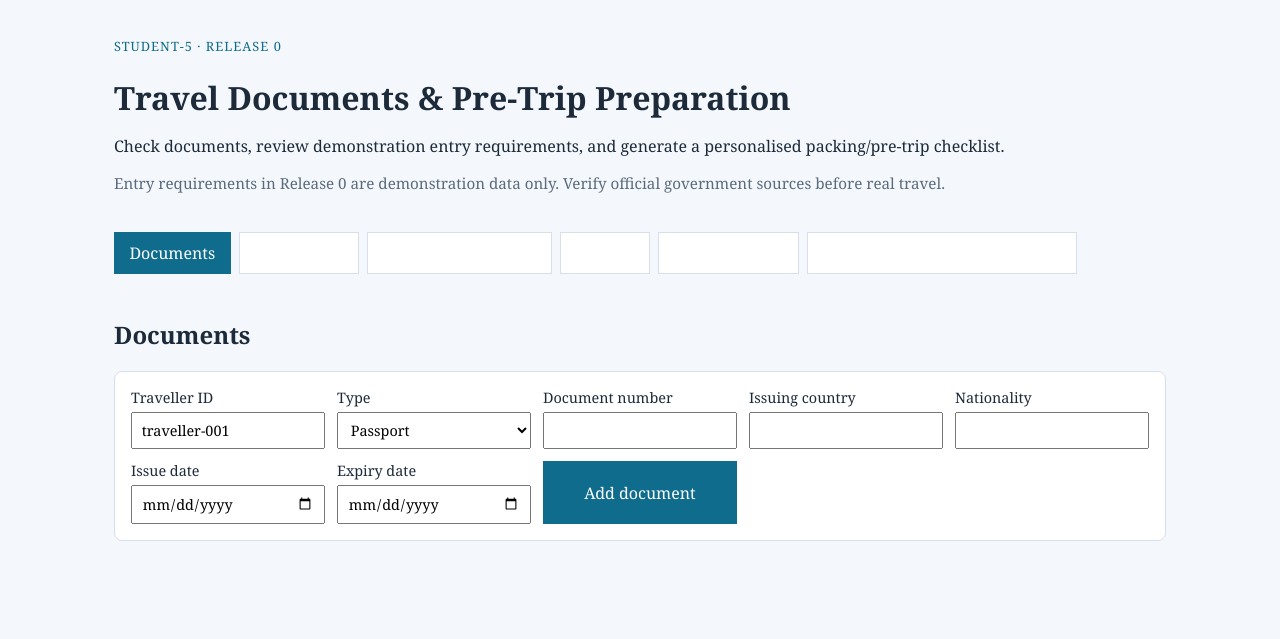
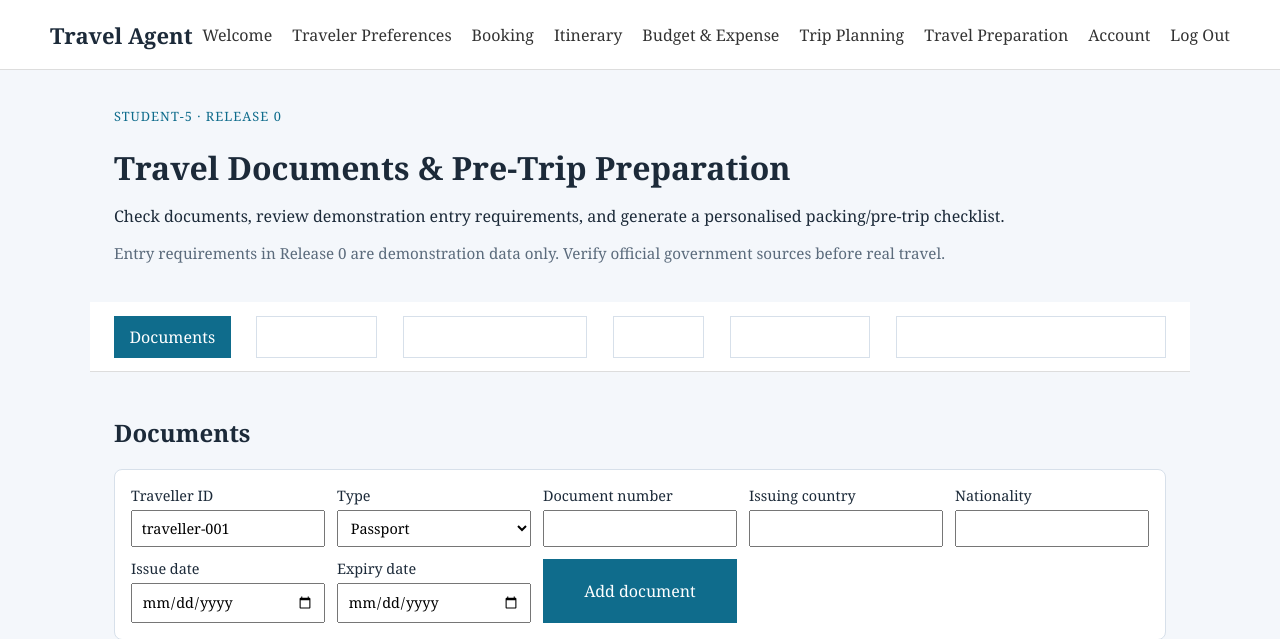
Before and after one commit to meganYhsu/ASD-02-travel-agent, a Flask app: template student-5/frontend/templates/dashboard.html in a window 1280 px wide. Shown: the top 639 px of the page. Run offline with Flask 3, Linux system fonts and the light colour scheme; the template is opened without the code that fills it, so the values that code supplies are empty; some libraries are stand-ins or nearby versions.

Commit message:
Integration feature 5

```diff
--- a/docker-compose.yml
+++ b/docker-compose.yml
@@ -28,6 +28,7 @@ services:
     depends_on:
       - shared-app
       - student3-frontend
+      - student5-frontend
 
     networks:
       - travel-net
--- a/shared/frontend/css/style.css
+++ b/shared/frontend/css/style.css
@@ -162,7 +162,7 @@ select {
 /* Management Pages */
 
 .management-page {
-    max-width: 600px;
+    max-width: 800px;
     margin: 0 auto;
     padding: 40px 20px;
 }
--- a/shared/frontend/welcome.html
+++ b/shared/frontend/welcome.html
@@ -30,7 +30,7 @@
 
             <a href="/trip-planning">Trip Planning</a>
 
-            <a href="/travel-preparation">Travel Preparation</a>
+            <a href="/pre-trip">Travel Preparation</a>
 
             <a href="/account">Account</a>
 
@@ -58,9 +58,7 @@
                 and manage your journey.
             </p>
 
-            <a class="primary-button" href="/trip-planning">
-                Start Planning
-            </a>
+
 
         </div>
 
--- a/student-3/frontend/templates/booking.html
+++ b/student-3/frontend/templates/booking.html
@@ -30,7 +30,7 @@
 
             <a href="/trip-planning">Trip Planning</a>
 
-            <a href="/travel-preparation">Travel Preparation</a>
+            <a href="/pre-trip">Travel Preparation</a>
 
             <a href="/account">Account</a>
 
--- a/student-3/frontend/templates/itinerary.html
+++ b/student-3/frontend/templates/itinerary.html
@@ -29,7 +29,7 @@
 
             <a href="/trip-planning">Trip Planning</a>
 
-            <a href="/travel-preparation">Travel Preparation</a>
+            <a href="/pre-trip">Travel Preparation</a>
 
             <a href="/account">Account</a>
 
--- a/student-5/frontend/static/styles.css
+++ b/student-5/frontend/static/styles.css
@@ -10,57 +10,212 @@
     --warn: #9a6700;
     --ok: #0f6a46;
 }
-* { box-sizing: border-box; }
+
+* {
+    box-sizing: border-box;
+}
+
 body {
     margin: 0;
     font-family: Georgia, "Times New Roman", serif;
     background: var(--bg);
     color: var(--ink);
 }
-.hero, main { max-width: 1100px; margin: 0 auto; padding: 1.5rem; }
-.hero h1 { margin-bottom: 0.4rem; }
-.eyebrow { letter-spacing: 0.08em; text-transform: uppercase; color: var(--accent); font-size: 0.8rem; }
-.disclaimer, .empty { color: var(--muted); font-size: 0.95rem; }
-.tabs { display: flex; flex-wrap: wrap; gap: 0.5rem; max-width: 1100px; margin: 0 auto; padding: 0 1.5rem; }
+
+.hero,
+main {
+    max-width: 1100px;
+    margin: 0 auto;
+    padding: 1.5rem;
+}
+
+.hero h1 {
+    margin-bottom: 0.4rem;
+}
+
+.eyebrow {
+    letter-spacing: 0.08em;
+    text-transform: uppercase;
+    color: var(--accent);
+    font-size: 0.8rem;
+}
+
+.disclaimer,
+.empty {
+    color: var(--muted);
+    font-size: 0.95rem;
+}
+
+.tabs {
+    display: flex;
+    flex-wrap: wrap;
+    gap: 0.5rem;
+    max-width: 1100px;
+    margin: 0 auto;
+    padding: 0 1.5rem;
+}
+
 .tab {
     border: 1px solid var(--line);
     background: #fff;
     padding: 0.55rem 0.9rem;
     cursor: pointer;
 }
-.tab.active { background: var(--accent); color: #fff; border-color: var(--accent); }
-.panel { display: none; }
-.panel.active { display: block; }
-.card, table, form.grid {
+
+.tab.active {
+    background: var(--accent);
+    color: #fff;
+    border-color: var(--accent);
+}
+
+.panel {
+    display: none;
+}
+
+.panel.active {
+    display: block;
+}
+
+.card,
+table,
+form.grid {
     background: var(--card);
     border: 1px solid var(--line);
     border-radius: 8px;
 }
-.card { padding: 1rem; margin: 1rem 0; }
-.grid { display: grid; grid-template-columns: repeat(auto-fit, minmax(180px, 1fr)); gap: 0.75rem; padding: 1rem; }
-label { display: flex; flex-direction: column; gap: 0.3rem; font-size: 0.9rem; }
-input, select, button {
+
+.card {
+    padding: 1rem;
+    margin: 1rem 0;
+}
+
+.grid {
+    display: grid;
+    grid-template-columns: repeat(auto-fit, minmax(180px, 1fr));
+    gap: 0.75rem;
+    padding: 1rem;
+}
+
+label {
+    display: flex;
+    flex-direction: column;
+    gap: 0.3rem;
+    font-size: 0.9rem;
+}
+
+input,
+select,
+button {
     font: inherit;
     padding: 0.45rem 0.55rem;
 }
+
 button {
     background: var(--accent);
     color: #fff;
     border: 0;
     cursor: pointer;
 }
-button:hover { background: var(--accent-dark); }
-table { width: 100%; border-collapse: collapse; margin: 1rem 0; }
-th, td { border-bottom: 1px solid var(--line); padding: 0.5rem; text-align: left; }
-tr.expired { background: #fdecea; }
-tr.expiring { background: #fff6d9; }
-.flash { padding: 0.6rem 0.8rem; border-radius: 6px; }
-.flash.error { background: #fdecea; color: var(--danger); }
-.flash.success { background: #e7f6ee; color: var(--ok); }
-.loading { padding: 0.8rem; color: var(--accent-dark); }
-.htmx-indicator { display: none; }
-.htmx-request.htmx-indicator, .htmx-request .htmx-indicator { display: block; }
-.compliant { border-left: 6px solid var(--ok); }
-.not-compliant { border-left: 6px solid var(--danger); }
-.agentic { display: grid; grid-template-columns: repeat(auto-fit, minmax(220px, 1fr)); gap: 1rem; }
-.inline { display: flex; gap: 0.5rem; flex-wrap: wrap; margin-top: 0.8rem; }
+
+button:hover {
+    background: var(--accent-dark);
+}
+
+table {
+    width: 100%;
+    border-collapse: collapse;
+    margin: 1rem 0;
+}
+
+th,
+td {
+    border-bottom: 1px solid var(--line);
+    padding: 0.5rem;
+    text-align: left;
+}
+
+tr.expired {
+    background: #fdecea;
+}
+
+tr.expiring {
+    background: #fff6d9;
+}
+
+.flash {
+    padding: 0.6rem 0.8rem;
+    border-radius: 6px;
+}
+
+.flash.error {
+    background: #fdecea;
+    color: var(--danger);
+}
+
+.flash.success {
+    background: #e7f6ee;
+    color: var(--ok);
+}
+
+.loading {
+    padding: 0.8rem;
+    color: var(--accent-dark);
+}
+
+.htmx-indicator {
+    display: none;
+}
+
+.htmx-request.htmx-indicator,
+.htmx-request .htmx-indicator {
+    display: block;
+}
+
+.compliant {
+    border-left: 6px solid var(--ok);
+}
+
+.not-compliant {
+    border-left: 6px solid var(--danger);
+}
+
+.agentic {
+    display: grid;
+    grid-template-columns: repeat(auto-fit, minmax(220px, 1fr));
+    gap: 1rem;
+}
+
+.inline {
+    display: flex;
+    gap: 0.5rem;
+    flex-wrap: wrap;
+    margin-top: 0.8rem;
+}
+
+
+
+nav {
+    height: 70px;
+    background: white;
+    border-bottom: 1px solid #ddd;
+    display: flex;
+    align-items: center;
+    justify-content: space-between;
+    padding: 0 50px;
+}
+
+.nav-title {
+    font-size: 22px;
+    font-weight: bold;
+}
+
+.nav-links {
+    display: flex;
+    align-items: center;
+    gap: 20px;
+}
+
+.nav-links a {
+    text-decoration: none;
+    color: #333;
+}
--- a/student-5/frontend/templates/dashboard.html
+++ b/student-5/frontend/templates/dashboard.html
@@ -1,5 +1,6 @@
 <!DOCTYPE html>
 <html lang="en">
+
 <head>
     <meta charset="UTF-8">
     <meta name="viewport" content="width=device-width, initial-scale=1.0">
@@ -7,12 +8,46 @@
     <link rel="stylesheet" href="/static/styles.css">
     <script src="https://unpkg.com/htmx.org@1.9.12"></script>
 </head>
+
 <body>
+    <nav>
+
+        <div class="nav-title">
+            Travel Agent
+        </div>
+
+        <div class="nav-links">
+
+            <a href="/welcome">Welcome</a>
+
+            <a href="/traveler-preferences">Traveler Preferences</a>
+
+            <a href="/booking">Booking</a>
+            <a href="/itinerary">Itinerary</a>
+
+
+            <a href="/budget">Budget & Expense</a>
+
+            <a href="/trip-planning">Trip Planning</a>
+
+            <a href="/pre-trip"> Travel Preparation</a>
+
+            <a href="/account">Account</a>
+
+            <a href="/logout">Log Out</a>
+
+        </div>
+
+    </nav>
+
+
     <header class="hero">
         <p class="eyebrow">Student-5 · Release 0</p>
         <h1>Travel Documents & Pre-Trip Preparation</h1>
-    <p>Check documents, review demonstration entry requirements, and generate a personalised packing/pre-trip checklist.</p>
-    <p class="disclaimer">Entry requirements in Release 0 are demonstration data only. Verify official government sources before real travel.</p>
+        <p>Check documents, review demonstration entry requirements, and generate a personalised packing/pre-trip
+            checklist.</p>
+        <p class="disclaimer">Entry requirements in Release 0 are demonstration data only. Verify official government
+            sources before real travel.</p>
     </header>
 
     <nav class="tabs">
@@ -50,7 +85,8 @@
 
         <section id="compliance" class="panel">
             <h2>Compliance check</h2>
-    <form class="card grid" hx-post="/ai/compliance" hx-target="#compliance-result" hx-indicator="#compliance-loading">
+            <form class="card grid" hx-post="/ai/compliance" hx-target="#compliance-result"
+                hx-indicator="#compliance-loading">
                 <label>Trip ID <input name="trip_id" value="trip-001" required></label>
                 <label>Traveller ID <input name="traveller_id" value="traveller-001" required></label>
                 <label>Destination <input name="destination" value="Japan" required></label>
@@ -94,8 +130,12 @@
                     </select>
                 </label>
                 <label>Description <input name="description" required></label>
-        <label>Minimum validity days <input type="number" name="minimum_validity_days" value="0" min="0"></label>
-        <label>Required <select name="is_required"><option value="true">Yes</option><option value="false">No</option></select></label>
+                <label>Minimum validity days <input type="number" name="minimum_validity_days" value="0"
+                        min="0"></label>
+                <label>Required <select name="is_required">
+                        <option value="true">Yes</option>
+                        <option value="false">No</option>
+                    </select></label>
                 <button type="submit">Add requirement</button>
             </form>
             <div id="requirements-table" hx-get="/partials/requirements" hx-trigger="load"></div>
@@ -110,10 +150,12 @@
                 <label>Start date <input type="date" name="start_date" value="2026-09-01" required></label>
                 <label>End date <input type="date" name="end_date" value="2026-09-10" required></label>
                 <label>Climate <input name="climate" value="mild" required></label>
-        <label>Planned activities <input name="planned_activities" value="hiking, business meeting" required></label>
+                <label>Planned activities <input name="planned_activities" value="hiking, business meeting"
+                        required></label>
                 <button type="submit">Generate Packing & Pre-Trip Checklist</button>
             </form>
-    <div id="generate-loading" class="htmx-indicator loading">Generating personalised suggestions with Ollama…</div>
+            <div id="generate-loading" class="htmx-indicator loading">Generating personalised suggestions with Ollama…
+            </div>
             <div id="generated"></div>
             <h3>Saved packing lists</h3>
             <div id="packing-table" hx-get="/partials/packing" hx-trigger="load"></div>
@@ -157,4 +199,5 @@ document.querySelectorAll(".tab").forEach((button) => {
         });
     </script>
 </body>
+
 </html>
```
Also changed, not shown: shared/frontend/css/styles.css (+71 -7 lines), 1 other file. Lines whose indentation alone changed are shown as unchanged.
